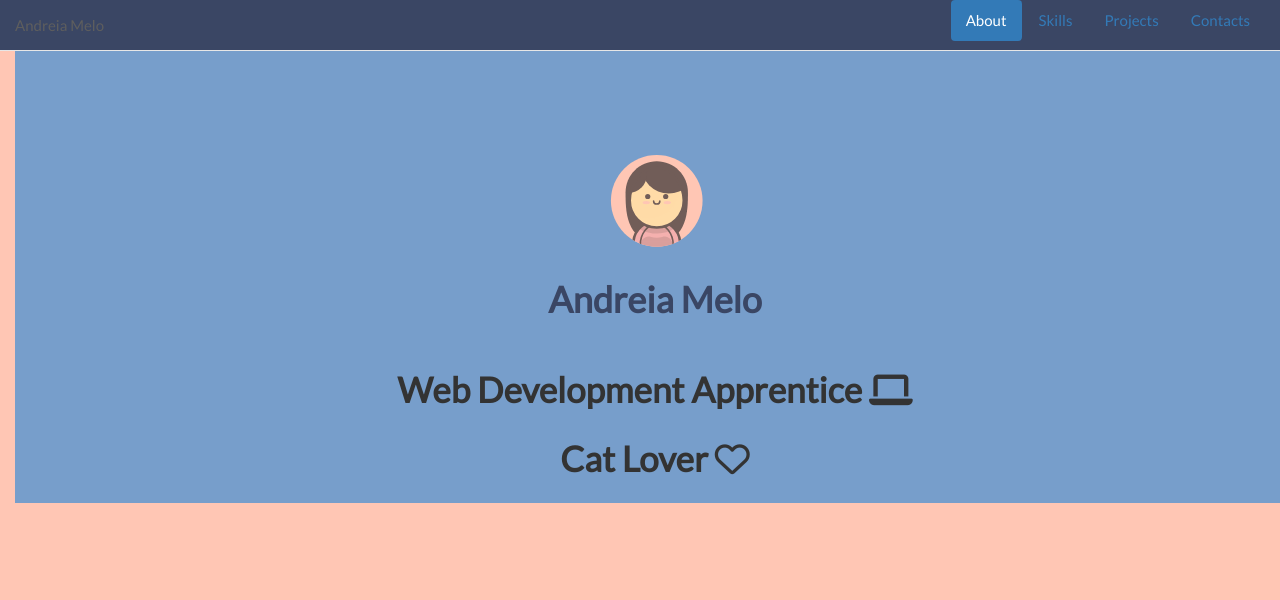
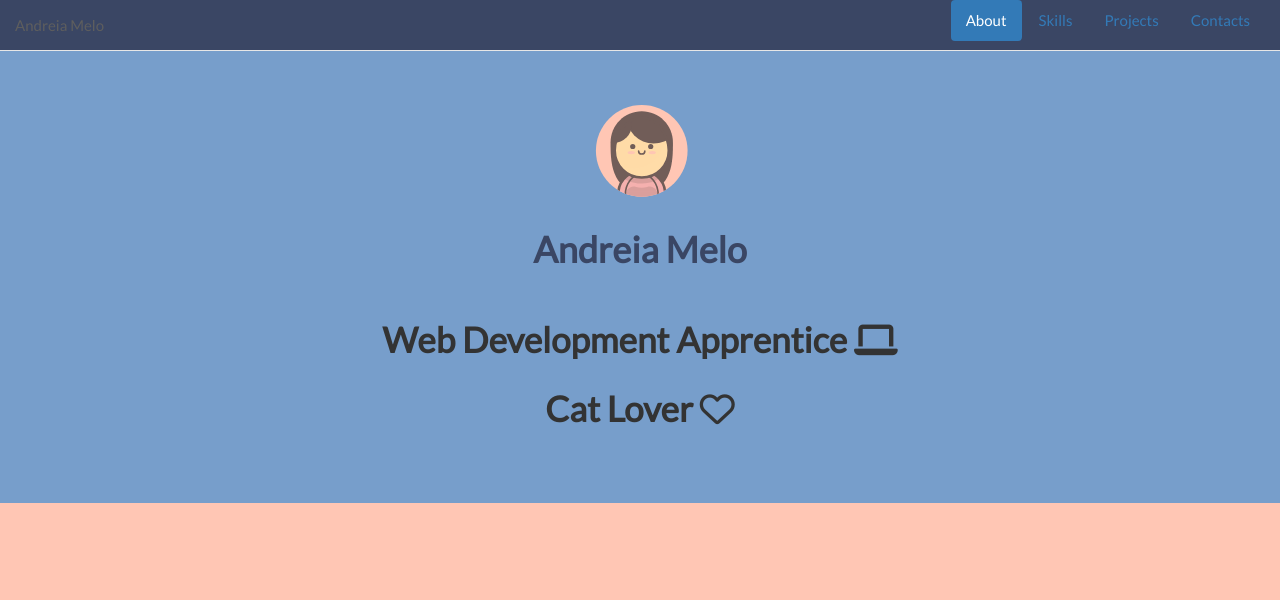
Before and after one commit to andreiamlm/AndreiaMelo.github.io, a plain HTML site: page index.html in a window 1280 px wide. Shown: the top 600 px of the page. Drawn offline with nearby package versions, Linux system fonts and the light colour scheme.

Commit message:
full width section about

```diff
--- a/index.html
+++ b/index.html
@@ -22,7 +22,6 @@
         <link href="jumbotron-narrow.css" rel="stylesheet">
     </head>
     <body>
-        <div class="container-fluid">
             <nav class="navbar navbar-default navbar-fixed-top">
                 <div class="container-fluid">
                     <!-- Brand and toggle get grouped for better mobile display -->
@@ -47,12 +46,15 @@
                 </div><!-- /.container-fluid -->
             </nav>
             <section id="about">
-            		<div class ="row">
-                    <img src="profilecopy.svg" class="img-responsive center-block" alt="Responsive image">
-                    <h1>Andreia Melo</h1>
-                    <p class="lead">Web Development Apprentice <i class="fa fa-laptop" aria-hidden="true"></i>
-                    <p class="lead">Cat Lover <i class="fa fa-heart-o" aria-hidden="true"></i> </p>
-                    </p>
+            		<div class="container">
+            			<div class="row">
+            				<div class="col-lg-12">
+                   				<img src="profilecopy.svg" class="img-responsive center-block" alt="Responsive image">
+                    			<h1>Andreia Melo</h1>
+                    			<p class="lead">Web Development Apprentice <i class="fa fa-laptop" aria-hidden="true"></i></p>
+                    			<p class="lead">Cat Lover <i class="fa fa-heart-o" aria-hidden="true"></i> </p>
+                    		</div>
+                    	</div>
                     </div>
             </section>
             <section id="skills">
@@ -107,7 +109,6 @@
                     Made with <i class="fa fa-heart" aria-hidden="true"></i> and <i class="fa fa-paw" aria-hidden="true"></i> support.
                 </p>
             </footer>
-        </div>
         <!-- jQuery (necessary for Bootstrap's JavaScript plugins) -->
         <script src="https://ajax.googleapis.com/ajax/libs/jquery/1.12.4/jquery.min.js"></script>
         <!-- Include all compiled plugins (below), or include individual files as needed -->
--- a/jumbotron-narrow.css
+++ b/jumbotron-narrow.css
@@ -4,10 +4,6 @@ body {
   padding-bottom: 20px;
   background-color:#FFC6B4;
   font-family: 'Lato', sans-serif;
-}
-
-.container-fluid {
-  width: 100%;
 }
 
 
@@ -27,8 +23,8 @@ body {
 
 #about {
   background-color: #779ecb;
+  padding: 50px;
   margin: 0px;
-  width: 100vw;
 }
 
 p.lead {
```
